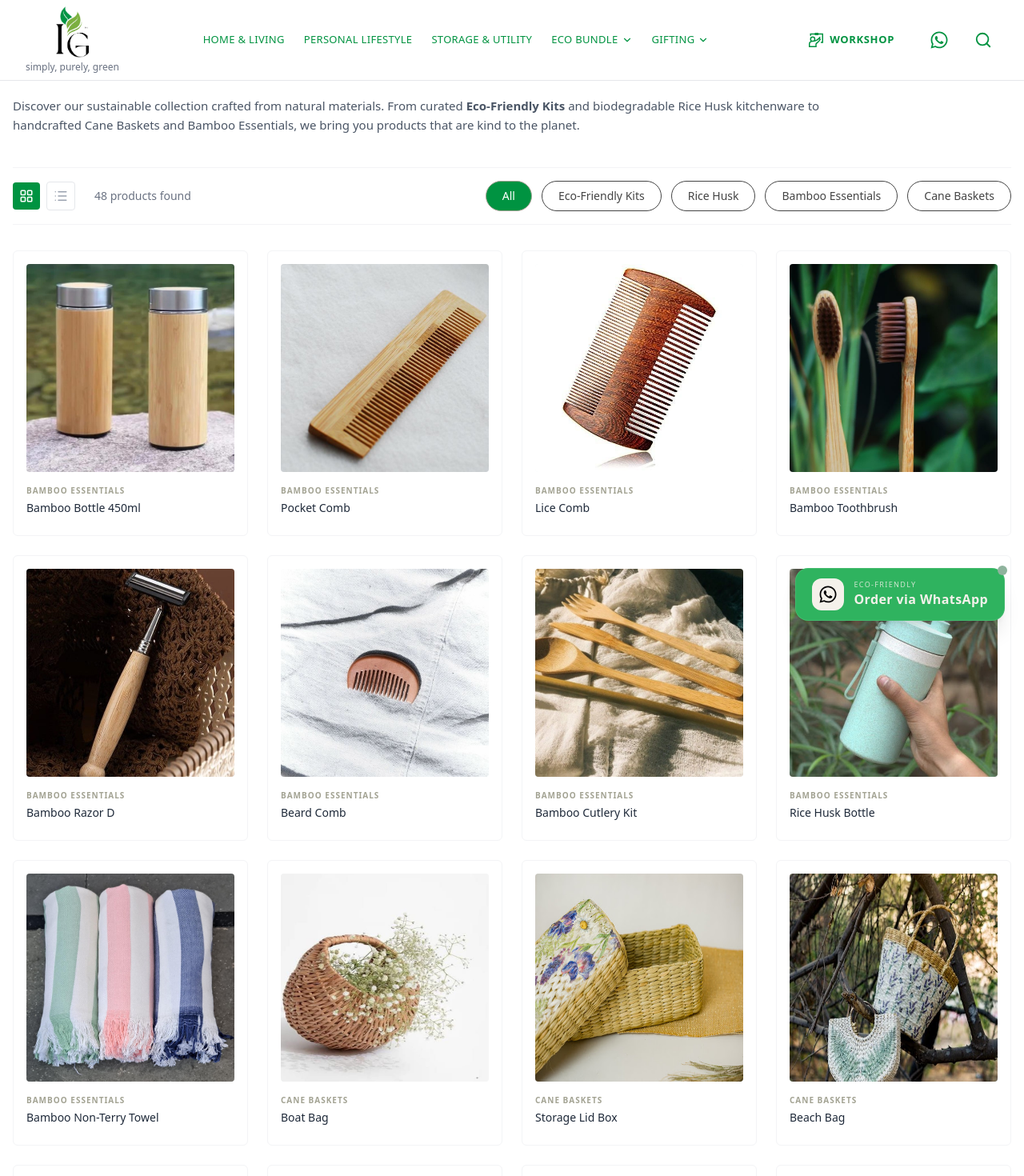
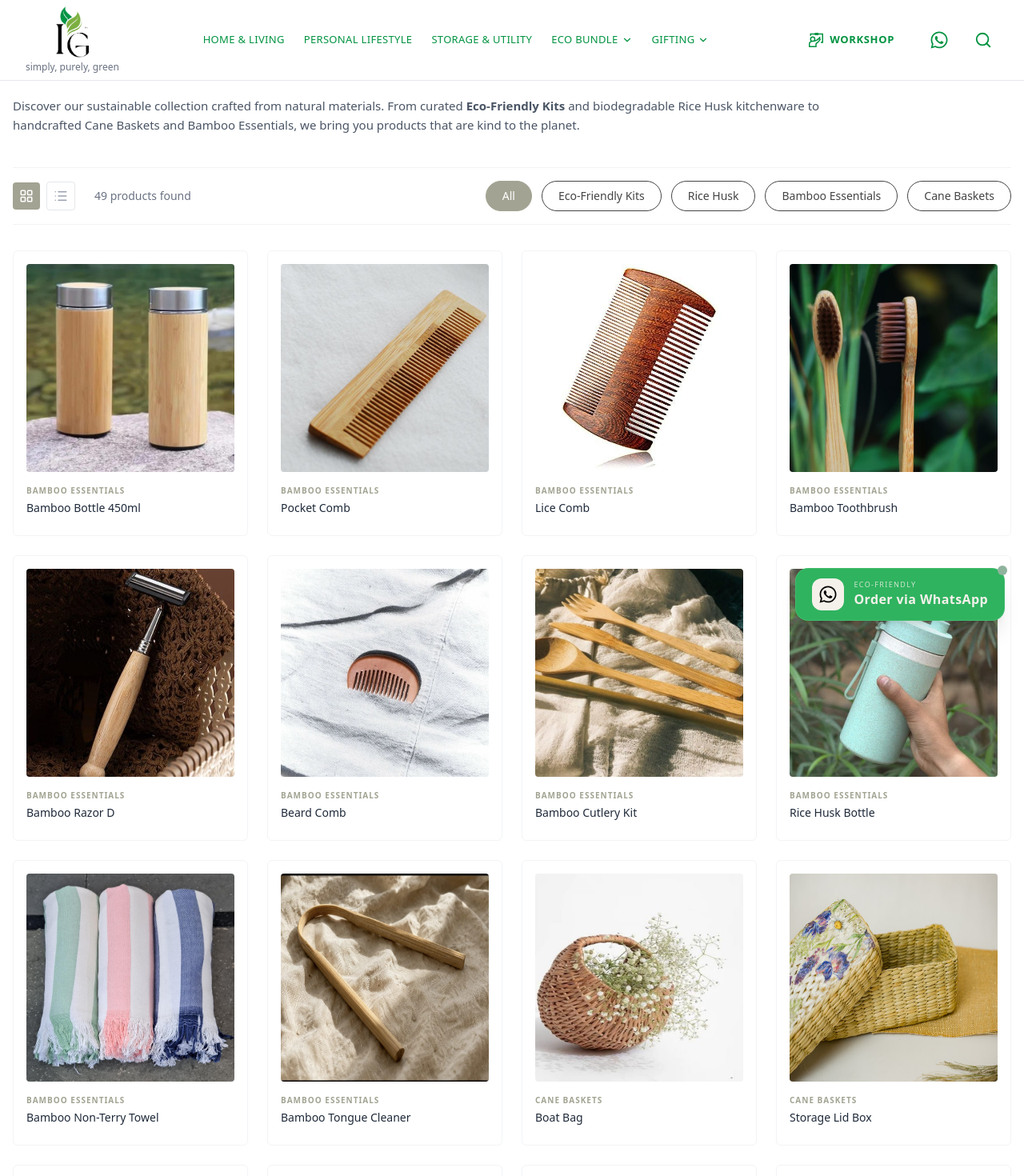
Before and after one commit to indoorsglobal/indoorsglobal, a Next.js app: page /products in a window 1280 px wide. Shown: the top 1470 px of the page at 80% size. Built offline with nearby package versions, Linux system fonts and the light colour scheme.

Commit message:
Update Products.tsx

```diff
--- a/app/products/Products.tsx
+++ b/app/products/Products.tsx
@@ -15,6 +15,7 @@ import bamboo_essentials6 from "@/public/products/Bamboo Essentials/bamboo-essen
 import bamboo_essentials7 from "@/public/products/Bamboo Essentials/bamboo-essentials7.jpeg"
 import bamboo_essentials8 from "@/public/products/Bamboo Essentials/bamboo-essentials8.jpeg"
 import bamboo_essentials9 from "@/public/products/Bamboo Essentials/bamboo-essentials9.jpeg"
+import bamboo_essentials10 from "@/public/products/Bamboo Essentials/bamboo-essentials10.jpeg"
 
 // --- CANE BASKETS IMPORTS ---
 import cane_baskets1 from "@/public/products/Cane Baskets/cane-baskets1.jpeg"
@@ -73,6 +74,7 @@ const productsData = [
   { id: 7, name: "Bamboo Cutlery Kit", img: bamboo_essentials7, category: "Bamboo Essentials" },
   { id: 8, name: "Rice Husk Bottle", img: bamboo_essentials8, category: "Bamboo Essentials" },
   { id: 9, name: "Bamboo Non-Terry Towel", img: bamboo_essentials9, category: "Bamboo Essentials" },
+ { id: 10, name: "Bamboo Tongue Cleaner", img: bamboo_essentials10, category: "Bamboo Essentials" },
 
   // --- Cane Baskets ---
   { id: 10, name: "Boat Bag", img: cane_baskets1, category: "Cane Baskets" },
@@ -147,14 +149,14 @@ export default function Products() {
         <div className="flex items-center gap-2">
           <button
             onClick={() => setViewMode('grid')}
-            className={`p-2 rounded transition-colors ${viewMode === 'grid' ? "bg-[#009341] hover:bg-[#7cb140] text-white" : "border border-gray-200 text-gray-400 hover:bg-gray-50"}`}
+            className={`p-2 rounded transition-colors ${viewMode === 'grid' ? "bg-[#a3a393] text-white" : "border border-gray-200 text-gray-400 hover:bg-gray-50"}`}
           >
             <LayoutGrid size={18} />
           </button>
 
           <button
             onClick={() => setViewMode('list')}
-            className={`p-2 rounded transition-colors ${viewMode === 'list' ? "bg-[#009341] hover:bg-[#7cb140] text-white" : "border border-gray-200 text-gray-400 hover:bg-gray-50"}`}
+            className={`p-2 rounded transition-colors ${viewMode === 'list' ? "bg-[#a3a393] text-white" : "border border-gray-200 text-gray-400 hover:bg-gray-50"}`}
           >
             <List size={18} />
           </button>
@@ -170,7 +172,7 @@ export default function Products() {
               key={cat}
               onClick={() => setActiveCategory(cat)}
               className={`px-5 py-2 text-sm border rounded-full transition-colors ${
-                activeCategory === cat ? "bg-[#009341] hover:bg-[#7cb140] text-white border-[#a3a393]" : "bg-white hover:border-[#a3a393]"
+                activeCategory === cat ? "bg-[#a3a393] text-white border-[#a3a393]" : "bg-white hover:border-[#a3a393]"
               }`}
             >
               {cat}
```
